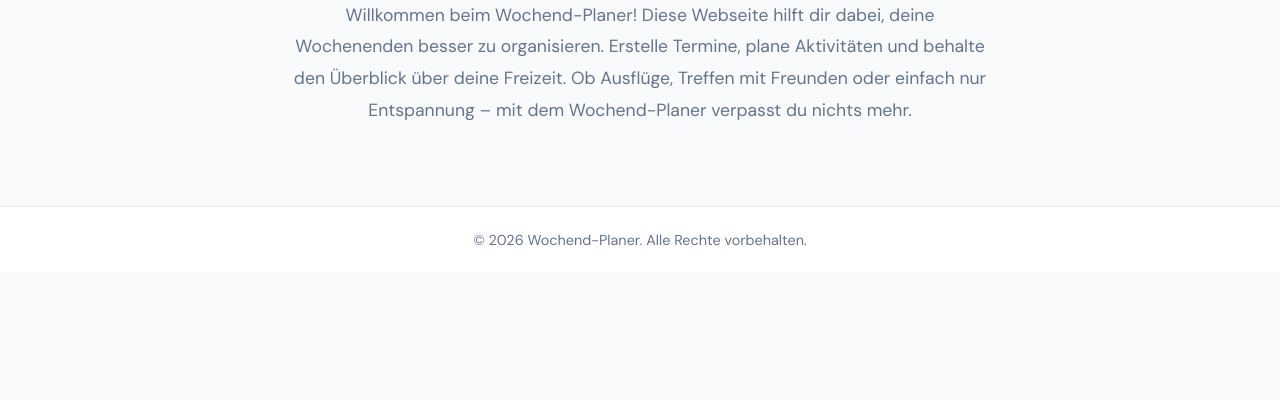
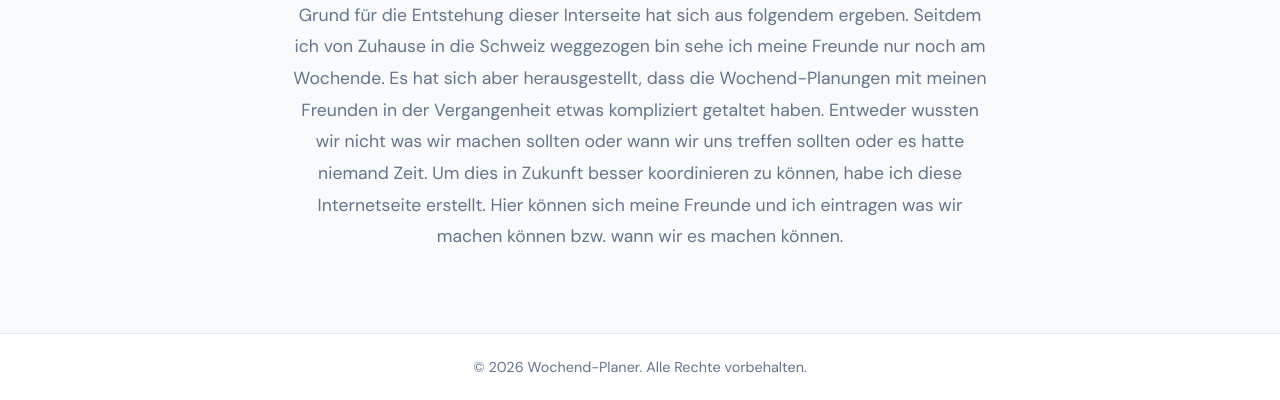
Before and after one commit to LostMyNutsLastXMas/M293_Projektarbeit, a plain HTML site: page webseite/src/index.html in a window 1280 px wide. Shown: the part 608-1008 px from the top of the page. Before the commit the page ends 881 px from the top, so only its background shows below. Drawn offline with nearby package versions, Linux system fonts and the light colour scheme.

Commit message:
Beschreibung geändert

```diff
--- a/webseite/src/index.html
+++ b/webseite/src/index.html
@@ -34,11 +34,12 @@
     <section class="beschreibung">
       <h2>Erklärung der Webseite:</h2>
       <p>
-        Willkommen beim Wochend-Planer! Diese Webseite hilft dir dabei, deine
-        Wochenenden besser zu organisieren. Erstelle Termine, plane Aktivitäten
-        und behalte den Überblick über deine Freizeit. Ob Ausflüge, Treffen mit
-        Freunden oder einfach nur Entspannung – mit dem Wochend-Planer verpasst
-        du nichts mehr.
+        Grund für die Entstehung dieser Interseite hat sich aus folgendem ergeben.
+        Seitdem ich von Zuhause in die Schweiz weggezogen bin sehe ich meine Freunde nur noch am Wochende.
+        Es hat sich aber herausgestellt, dass die Wochend-Planungen mit meinen Freunden in der Vergangenheit etwas
+        kompliziert getaltet haben. Entweder wussten wir nicht was wir machen sollten oder wann wir uns treffen sollten
+        oder es hatte niemand Zeit. Um dies in Zukunft besser koordinieren zu können, habe ich diese Internetseite erstellt.
+        Hier können sich meine Freunde und ich eintragen was wir machen können bzw. wann wir es machen können.
       </p>
     </section>
 
```
Also changed, not shown: 1 other file.
